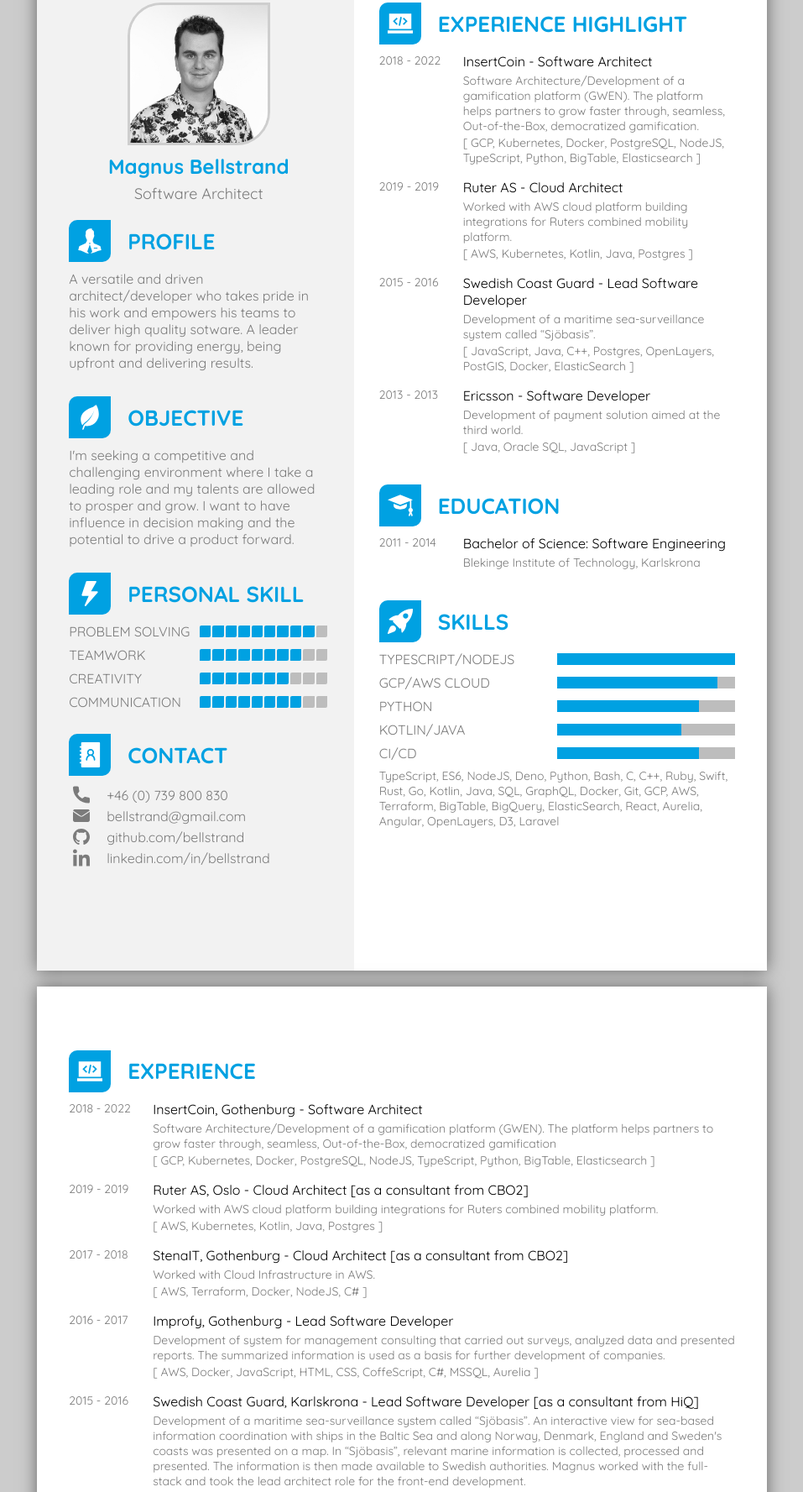
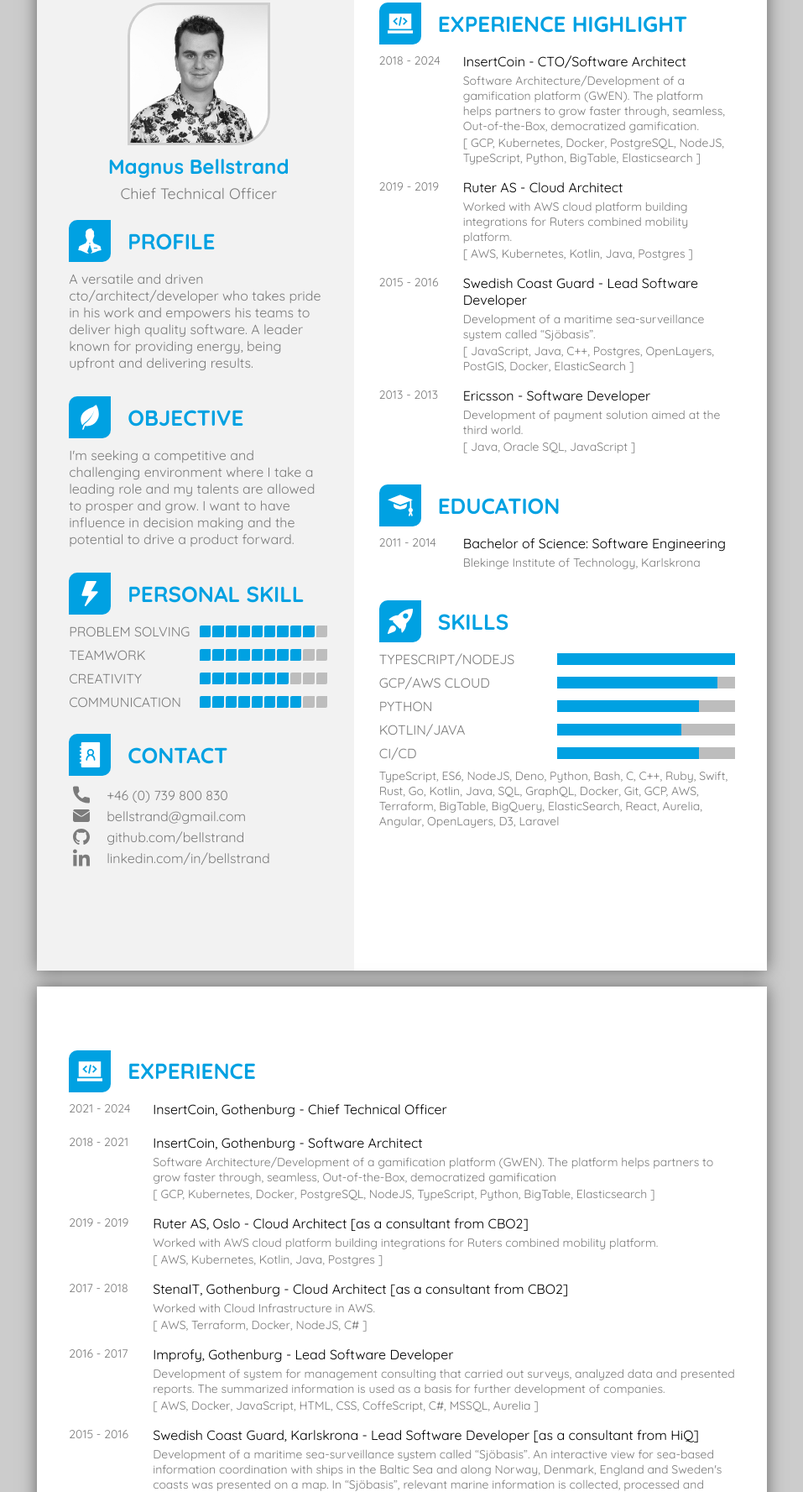
Before and after one commit to bellstrand/resume, a website: page index.html in a window 1280 px wide. Shown: the part 91-1868 px from the top of the page at 84% size, without its empty margins (161-1118 px from the left). Drawn offline with Linux system fonts and the light colour scheme.

Commit message:
feat: 2023 update

```diff
--- a/index.html
+++ b/index.html
@@ -18,7 +18,7 @@
 				<article class="me">
 					<img class="avatar" src="/avatar2.jpg" alt="Magnus Bellstrand" />
 					<span class="name">Magnus Bellstrand</span>
-					<span class="title">Software Architect</span>
+					<span class="title">Chief Technical Officer</span>
 				</article>
 
 				<article class="profile">
@@ -27,8 +27,8 @@
 						<h2>Profile</h2>
 					</div>
 					<p>
-						A versatile and driven architect/developer who takes pride in his
-						work and empowers his teams to deliver high quality sotware. A
+						A versatile and driven cto/architect/developer who takes pride in
+						his work and empowers his teams to deliver high quality software. A
 						leader known for providing energy, being upfront and delivering
 						results.
 					</p>
@@ -130,9 +130,9 @@
 					</div>
 
 					<div class="experience">
-						<div class="date">2018 - 2022</div>
+						<div class="date">2018 - 2024</div>
 						<div class="info">
-							<div class="title">InsertCoin - Software Architect</div>
+							<div class="title">InsertCoin - CTO/Software Architect</div>
 							Software Architecture/Development of a gamification platform
 							(GWEN). The platform helps partners to grow faster through,
 							seamless, Out-of-the-Box, democratized gamification.
@@ -262,7 +262,16 @@
 				</div>
 
 				<div class="experience">
-					<div class="date">2018 - 2022</div>
+					<div class="date">2021 - 2024</div>
+					<div class="info">
+						<div class="title">
+							InsertCoin, Gothenburg - Chief Technical Officer
+						</div>
+					</div>
+				</div>
+
+				<div class="experience">
+					<div class="date">2018 - 2021</div>
 					<div class="info">
 						<div class="title">InsertCoin, Gothenburg - Software Architect</div>
 						Software Architecture/Development of a gamification platform (GWEN).
```
